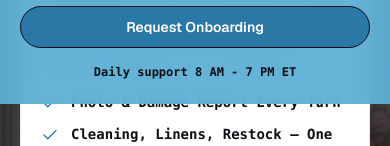
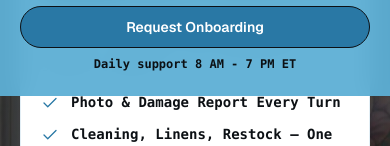
Before and after one commit to abelthomas2/bluebunny, a Next.js app: page / in a window 390 px wide. Both pictures are taken after a click on the button "Open menu". Shown: the part 452-598 px from the top of the page. Built offline with nearby package versions, Linux system fonts and the light colour scheme; no server answers.

Commit message:
what a tiny fix

```diff
--- a/app/components/NavBar.tsx
+++ b/app/components/NavBar.tsx
@@ -196,7 +196,7 @@ export default function NavBar() {
                   Request Onboarding
                 </a>
               </nav>
-              <p className="mt-4 text-center text-xs font-mono font-semibold text-[#0C1014]">
+              <p className="mt-2 text-center text-xs font-mono font-semibold text-[#0C1014]">
                 Daily support 8 AM - 7 PM ET
               </p>
             </div>
```
